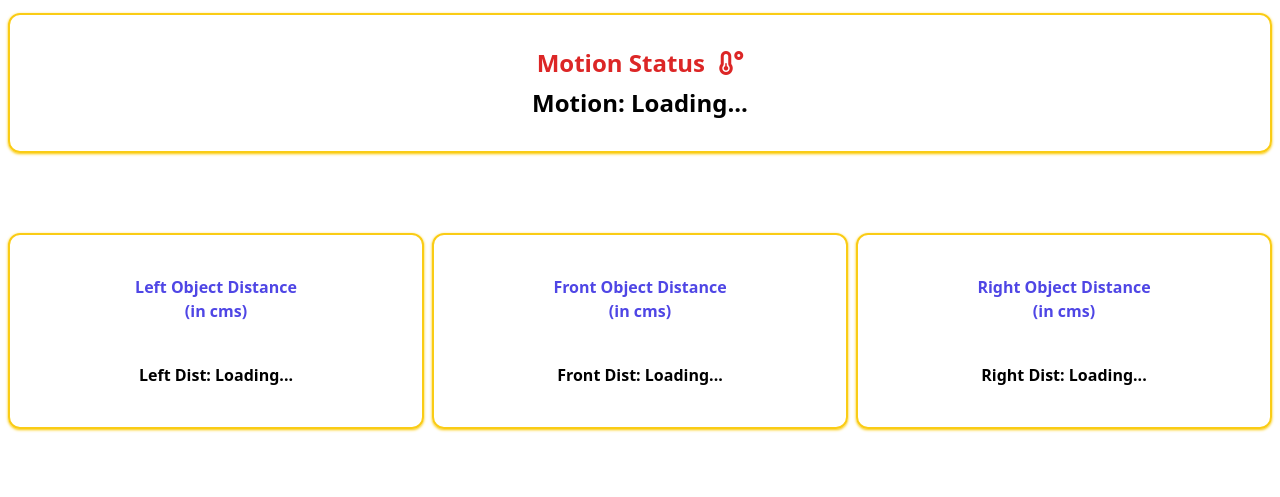
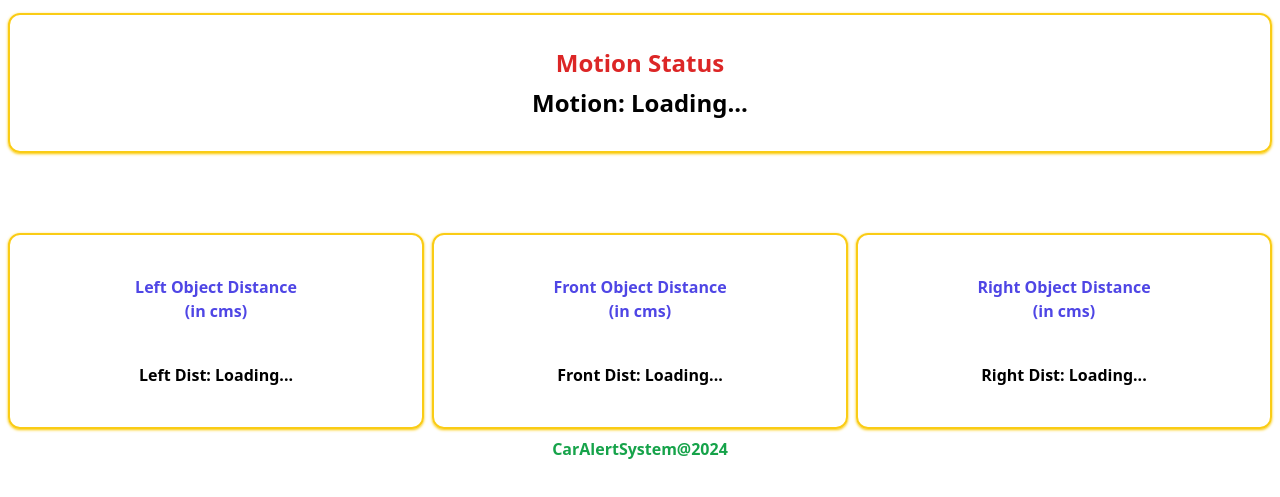
Before and after one commit to prajusargar/Surveillance-Car-WebApp, a plain HTML site: page index.html in a window 1280 px wide. Shown: the part 51-548 px from the top of the page. Drawn offline with nearby package versions, Linux system fonts and the light colour scheme; no server answers.

Commit message:
Update index.html

```diff
--- a/index.html
+++ b/index.html
@@ -18,7 +18,7 @@
     <div class="text-center text-xl font-bold m-2 mt-5 mb-4"><i class="fa-solid fa-car mr-2 text-green-700"></i>Surveillance Car</div>
     <section class="text-center my-2 mb-20 mx-2">
         <div class="py-8 border border-2 border-yellow-400 rounded-xl shadow shadow-yellow-400">
-            <div class="text-2xl font-bold text-red-600 mb-2">Motion Status <i class="fa-solid fa-temperature-low ml-2"></i></div>
+            <div class="text-2xl font-bold text-red-600 mb-2">Motion Status</div>
             <div class="text-2xl font-bold " id="field1Data">
                 <div id="motionDiv">
                     Motion: Loading...
@@ -54,6 +54,10 @@
         </div>
     </section>
 
+
+    <div class="text-center text-md text-green-600 font-bold">
+        CarAlertSystem@2024
+    </div>
 
 
     <script>
```
